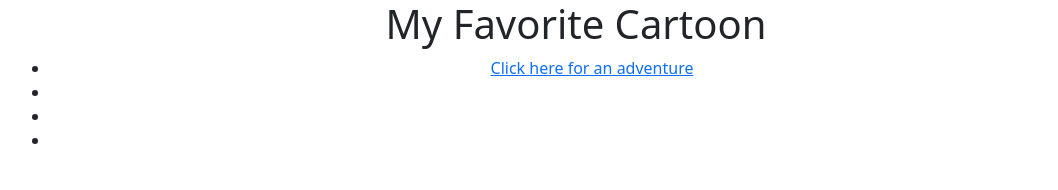
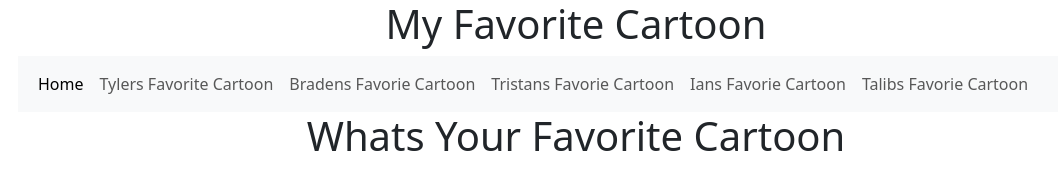
Before and after one commit to TalibSmiff/git-project, a plain HTML site: page index.html in a window 1280 px wide. Shown: the whole page, without its empty margins (64-1122 px from the left). Drawn offline with nearby package versions, Linux system fonts and the light colour scheme.

Commit message:
setting up index (continued)

```diff
--- a/index.html
+++ b/index.html
@@ -1,29 +1,62 @@
 <!DOCTYPE html>
 <html lang="en">
   <head>
-    <meta charset="UTF-8">
-    <meta name="viewport" content="width=device-width, initial-scale=1.0">
+    <meta charset="UTF-8" />
+    <meta name="viewport" content="width=device-width, initial-scale=1.0" />
     <title>Document</title>
-    <link href="https://cdn.jsdelivr.net/npm/bootstrap@5.3.2/dist/css/bootstrap.min.css" rel="stylesheet" integrity="sha384-T3c6CoIi6uLrA9TneNEoa7RxnatzjcDSCmG1MXxSR1GAsXEV/Dwwykc2MPK8M2HN" crossorigin="anonymous">
+    <link
+      href="https://cdn.jsdelivr.net/npm/bootstrap@5.3.2/dist/css/bootstrap.min.css"
+      rel="stylesheet"
+      integrity="sha384-T3c6CoIi6uLrA9TneNEoa7RxnatzjcDSCmG1MXxSR1GAsXEV/Dwwykc2MPK8M2HN"
+      crossorigin="anonymous"
+    />
   </head>
   <body>
     <header class="container text-center">
       <h1>My Favorite Cartoon</h1>
-    <nav class="navbar-dark">
-        <ul>
-            <li> <a href="tyler.html">Click here for an adventure</a></li>
-            <li><a href="talib_cartoon.html"></a></li>
-            <li><a href=""></a></li>
-            <li><a href=""></a></li>
+      <nav class="navbar navbar-expand-lg bg-body-tertiary">
+        <div class="container-fluid">
+          <button
+            class="navbar-toggler"
+            type="button"
+            data-bs-toggle="collapse"
+            data-bs-target="#navbarNav"
+            aria-controls="navbarNav"
+            aria-expanded="false"
+            aria-label="Toggle navigation"
+          >
+            <span class="navbar-toggler-icon"></span>
+          </button>
+          <div class="collapse navbar-collapse" id="navbarNav">
+            <ul class="navbar-nav">
+              <li class="nav-item">
+                <a class="nav-link active" aria-current="page" href="index.html">Home</a>
+              </li>
+              <li class="nav-item">
+                <a class="nav-link" href="tyler.html">Tylers Favorite Cartoon</a>
+              </li>
+              <li class="nav-item">
+                <a class="nav-link" href="#">Bradens Favorie Cartoon</a>
+              </li>
+              <li class="nav-item">
+                <a class="nav-link" href="#">Tristans Favorie Cartoon</a>
+              </li>
+              <li class="nav-item">
+                <a class="nav-link" href="#">Ians Favorie Cartoon</a>
+              </li>
+              <li class="nav-item">
+                <a class="nav-link" href="#">Talibs Favorie Cartoon</a>
+              </li>
             </ul>
+          </div>
+        </div>
       </nav>
     </header>
     <main>
-
+        <div class="container"></div>
+        <h1 class="text-center">Whats Your Favorite Cartoon</h1>
+        <div class="container text-center"></div>
     </main>
-    <footer>
-
-    </footer>
-
+    <footer></footer>
   </body>
 </html>
```
Lines whose indentation alone changed are shown as unchanged.
